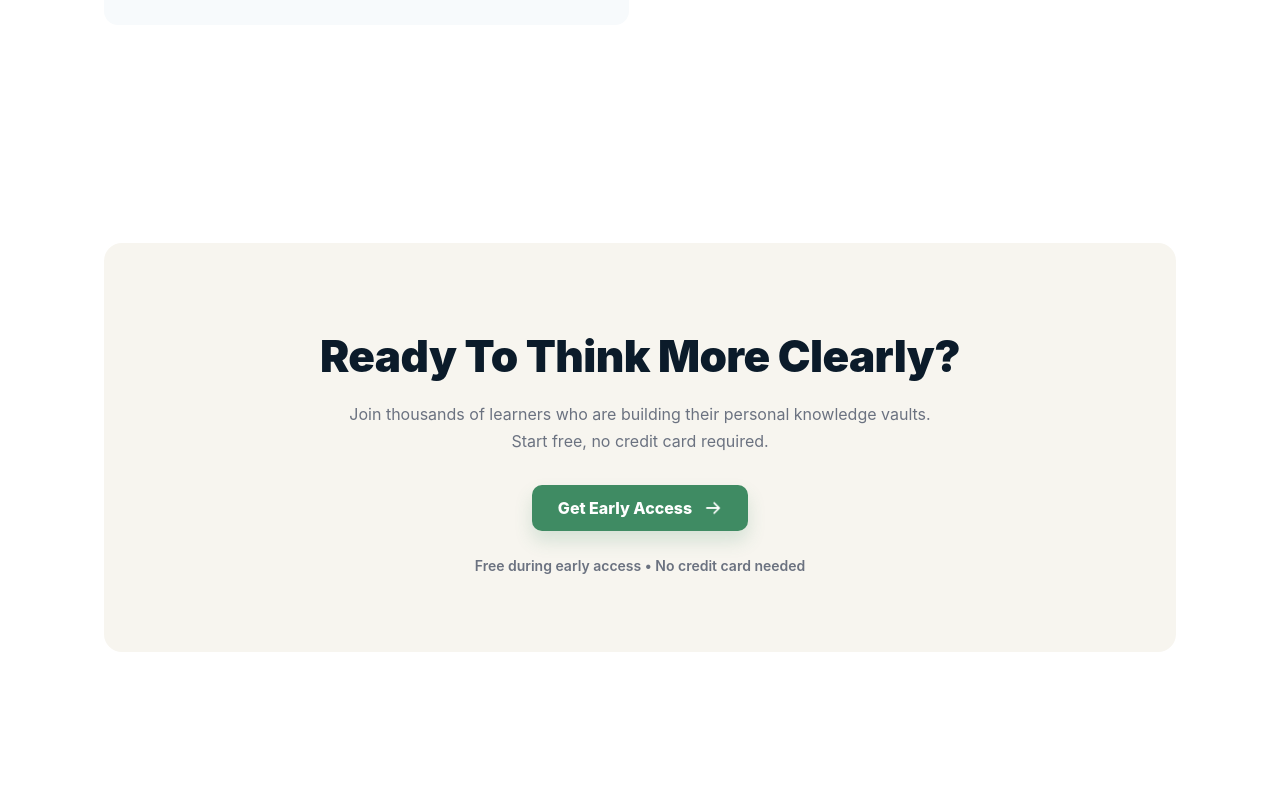
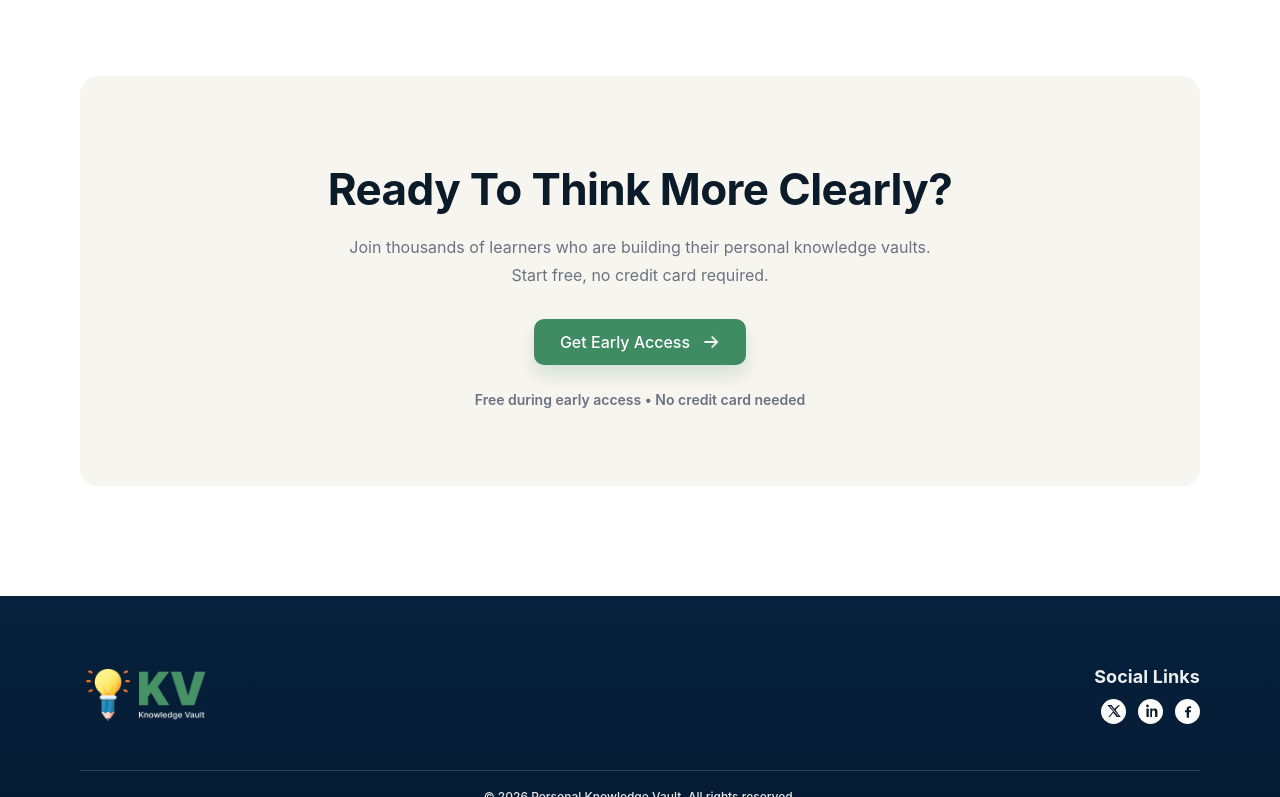
Before and after one commit to Prottoy1660/ASS-1, a plain HTML site: page index.html in a window 1280 px wide. Shown: the part 2003-2800 px from the top of the page. Drawn offline with Linux system fonts and the light colour scheme.

Commit message:
Add footer and fix UI/UX issues

```diff
--- a/index.html
+++ b/index.html
@@ -191,7 +191,7 @@
               Start free, no credit card required.
             </p>
 
-            <a class="early-access-btn" href="#early-access">
+            <a class="early-access-btn" href="">
               <span>Get Early Access</span>
               <img
                 class="early-access-btn-icon"
@@ -205,5 +205,53 @@
         </div>
       </section>
     </main>
+
+    <footer class="site-footer">
+      <div class="container footer-top">
+        <div class="footer-brand">
+          <img
+            class="footer-brand-logo"
+            src="./assets/logo-footer.png"
+            alt="Knowledge Vault"
+          />
+        </div>
+
+        <div class="footer-social">
+          <div class="footer-social-title">Social Links</div>
+          <div class="footer-social-icons">
+            <a class="footer-icon" href="#">
+              <svg viewBox="0 0 24 24" width="16" height="16">
+                <path
+                  fill="currentColor"
+                  d="M18.9 3H21l-6.6 7.6L22 21h-6.2l-4.8-6.2L5.7 21H3.6l7.1-8.2L2 3h6.3l4.3 5.6L18.9 3Zm-1.1 16.2h1.2L7.1 4.7H5.8l12 14.5Z"
+                />
+              </svg>
+            </a>
+            <a class="footer-icon" href="#">
+              <svg viewBox="0 0 24 24" width="16" height="16">
+                <path
+                  fill="currentColor"
+                  d="M6.94 6.5A2.06 2.06 0 1 1 6.94 2.4a2.06 2.06 0 0 1 0 4.1ZM5.2 21V8.3h3.48V21H5.2Zm5.64 0V8.3h3.34v1.74h.05c.46-.88 1.58-1.8 3.26-1.8 3.48 0 4.12 2.29 4.12 5.27V21h-3.48v-6.45c0-1.54-.03-3.52-2.15-3.52-2.15 0-2.48 1.68-2.48 3.41V21h-3.66Z"
+                />
+              </svg>
+            </a>
+            <a class="footer-icon" href="#">
+              <svg viewBox="0 0 24 24" width="16" height="16">
+                <path
+                  fill="currentColor"
+                  d="M13.5 22v-8h2.7l.4-3h-3.1V9.1c0-.87.24-1.46 1.49-1.46h1.73V5.04c-.3-.04-1.32-.13-2.5-.13-2.48 0-4.18 1.52-4.18 4.3V11H7.4v3h2.63v8h3.47Z"
+                />
+              </svg>
+            </a>
+          </div>
+        </div>
+      </div>
+
+      <div class="container footer-divider"></div>
+
+      <div class="container footer-bottom">
+        <div class="footer-copy">© 2026 Personal Knowledge Vault. All rights reserved.</div>
+      </div>
+    </footer>
   </body>
 </html>
--- a/styles.css
+++ b/styles.css
@@ -12,7 +12,6 @@ body {
 
 .container {
   width: 1120px;
-  padding: 24px;
   margin-inline: auto;
 }
 
@@ -132,7 +131,7 @@ body {
 .hero-title {
   margin: 22px 0 0;
   font-size: 64px;
-  font-weight: 800;
+  font-weight: 600;
   line-height: 1.05;
   color: #ffffff;
   letter-spacing: -0.6px;
@@ -232,7 +231,7 @@ body {
 .notes-title {
   margin: 0;
   font-size: 44px;
-  font-weight: 800;
+  font-weight: 600;
   letter-spacing: -0.5px;
   color: #0b1b2a;
 }
@@ -285,7 +284,7 @@ body {
 .note-card-title {
   margin: 22px 0 0;
   font-size: 22px;
-  font-weight: 800;
+  font-weight: 800600;
   letter-spacing: -0.2px;
   color: #0b1b2a;
   line-height: 1.15;
@@ -329,7 +328,7 @@ body {
 
 .second-brain-eyebrow {
   font-size: 12px;
-  font-weight: 800;
+  font-weight: 600;
   letter-spacing: 0.12em;
   color: #2ea66b;
 }
@@ -337,7 +336,7 @@ body {
 .second-brain-title {
   margin: 12px 0 0;
   font-size: 44px;
-  font-weight: 900;
+  font-weight: 700;
   letter-spacing: -0.6px;
   line-height: 1.08;
   color: #0b1b2a;
@@ -391,7 +390,7 @@ body {
 .early-access-title {
   margin: 0;
   font-size: 44px;
-  font-weight: 900;
+  font-weight: 700;
   letter-spacing: -0.6px;
   color: #0b1b2a;
 }
@@ -416,7 +415,7 @@ body {
   padding: 14px 26px;
   border-radius: 10px;
   font-size: 16px;
-  font-weight: 800;
+  font-weight: 500;
   line-height: 1;
   box-shadow: 0 10px 18px #3f8b632e;
   transition: background-color 160ms ease, transform 140ms ease;
@@ -446,3 +445,79 @@ body {
   font-weight: 600;
   color: #6b7280;
 }
+
+.site-footer {
+  background: linear-gradient(180deg, #06213d, #051a31);
+  padding: 64px 0 34px;
+}
+
+.footer-top {
+  display: flex;
+  align-items: center;
+  justify-content: space-between;
+  gap: 24px;
+  padding-top: 6px;
+}
+
+.footer-brand-logo {
+  height: 56px;
+  width: auto;
+  display: block;
+}
+
+.footer-social {
+  text-align: right;
+}
+
+.footer-social-title {
+  color: #ffffffeb;
+  font-size: 18px;
+  font-weight: 700;
+  letter-spacing: 0.1px;
+}
+
+.footer-social-icons {
+  margin-top: 12px;
+  display: flex;
+  justify-content: flex-end;
+  gap: 12px;
+}
+
+.footer-icon {
+  width: 25px;
+  height: 25px;
+  border-radius: 999px;
+  background: #ffffff;
+  color: #0b1b2a;
+  display: inline-flex;
+  align-items: center;
+  justify-content: center;
+  text-decoration: none;
+  transition: transform 140ms ease, opacity 140ms ease;
+}
+
+.footer-icon:hover {
+  transform: translateY(-1px);
+  opacity: 0.95;
+}
+
+.footer-icon:active {
+  transform: translateY(0);
+}
+
+.footer-divider {
+  height: 1px;
+  background: #ffffff2e;
+  margin-top: 46px;
+}
+
+.footer-bottom {
+  padding-top: 18px;
+  text-align: center;
+}
+
+.footer-copy {
+  color: #ffffffe6;
+  font-size: 12px;
+  font-weight: 500;
+}
```
